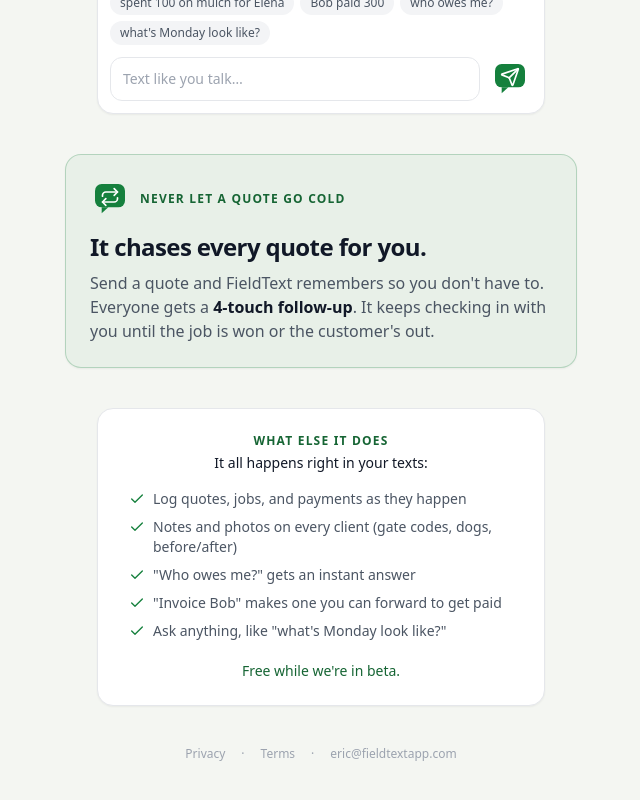
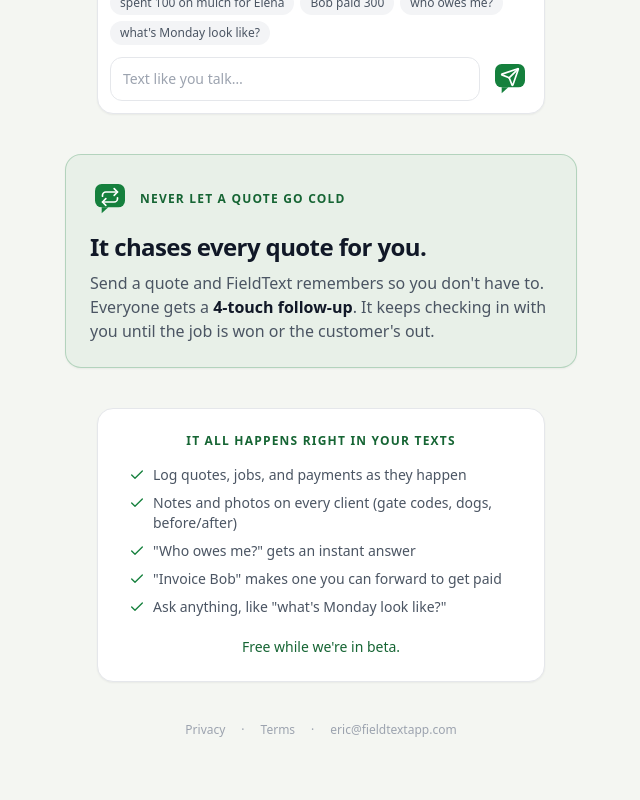
Before and after one commit to thedigitalpresence/fieldtext, a Next.js app: page / in a window 1280 px wide. Shown: the part 780-1580 px from the top of the page, without its empty margins (319-959 px from the left). Built offline with nearby package versions, Linux system fonts and the light colour scheme.

Commit message:
Homepage: drop 'What else it does' label, promote 'It all happens right in your texts' to the green header

```diff
--- a/src/app/page.tsx
+++ b/src/app/page.tsx
@@ -65,8 +65,7 @@
 
       {/* What else it does */}
       <section className="w-full max-w-md rounded-2xl border border-gray-200 bg-white p-6 shadow-sm">
-        <p className="text-xs font-bold uppercase tracking-widest text-brand-dark">What else it does</p>
-        <p className="mt-1 text-sm font-medium text-gray-900">It all happens right in your texts:</p>
+        <p className="text-xs font-bold uppercase tracking-widest text-brand-dark">It all happens right in your texts</p>
         <ul className="mx-auto mt-4 max-w-sm space-y-2 text-left text-sm text-gray-600">
           {FEATURES.map((f) => (
             <li key={f} className="flex gap-2"><Check className="mt-0.5 h-4 w-4 shrink-0 text-brand" />{f}</li>
```
